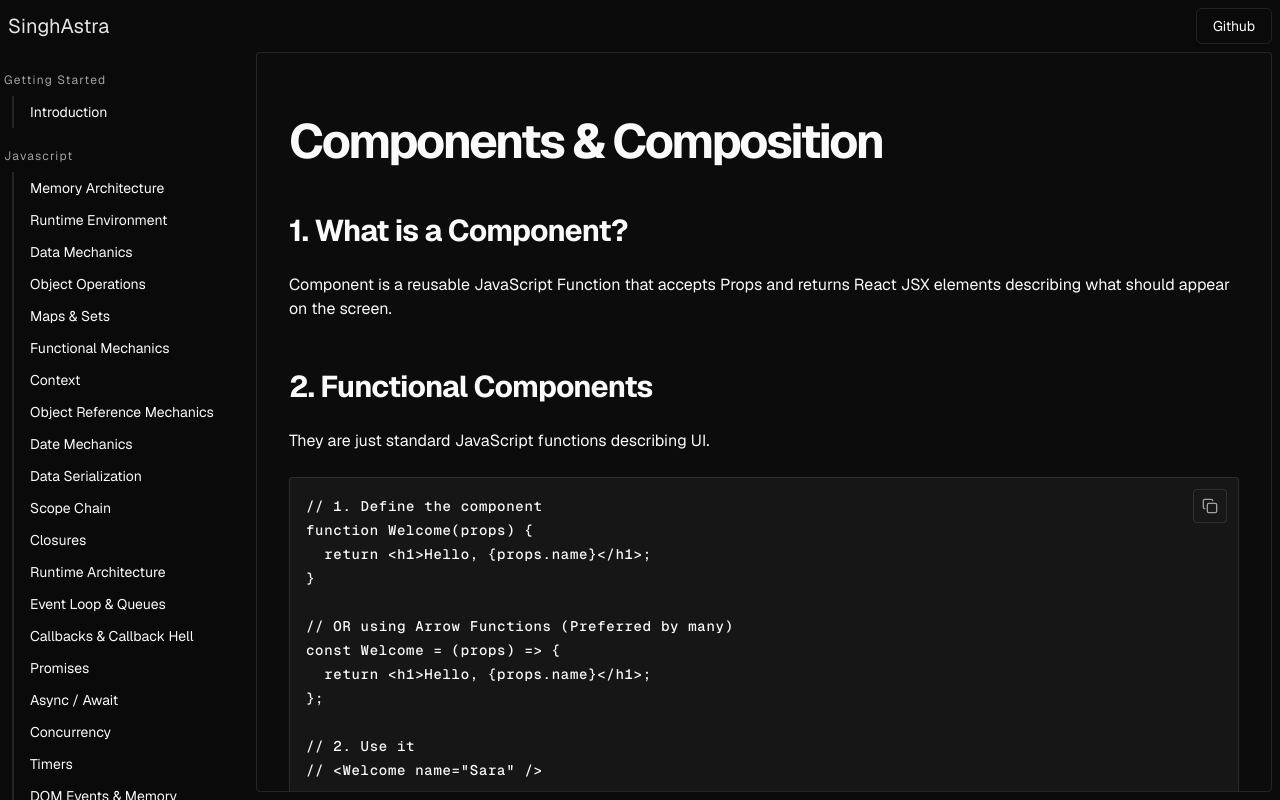
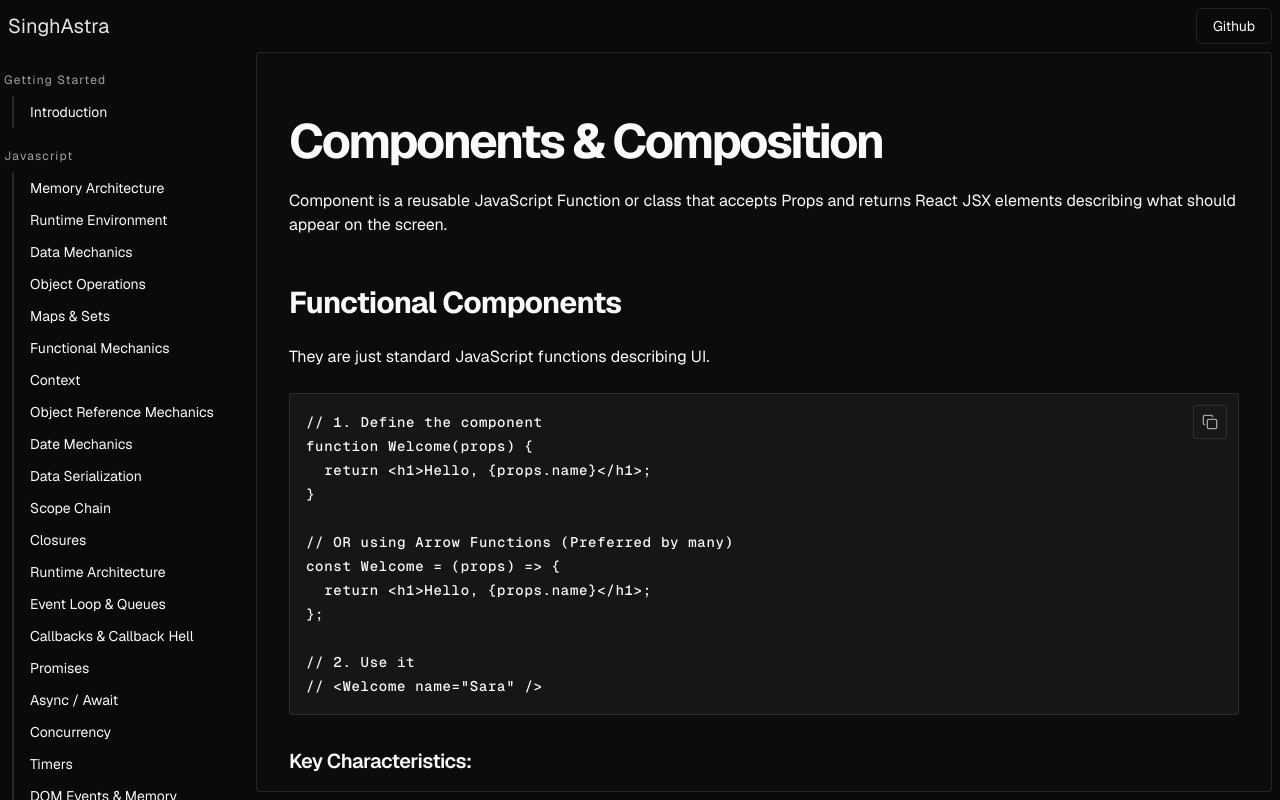
Before and after one commit to SinghAstra/SinghAstra, a Next.js app: page /archive/react/components-composition in a window 1280 px wide. Built offline with nearby package versions, Linux system fonts and the light colour scheme.

Commit message:
Components Composition: Updated

```diff
--- a/app/archive/react/components-composition/page.mdx
+++ b/app/archive/react/components-composition/page.mdx
@@ -6,11 +6,9 @@ excerpt: "Mastering the fundamental building blocks of React: Functional vs. Cla
 
 # Components & Composition
 
-## 1. What is a Component?
+Component is a reusable JavaScript Function or class that accepts Props and returns React JSX elements describing what should appear on the screen.
 
-Component is a reusable JavaScript Function that accepts Props and returns React JSX elements describing what should appear on the screen.
-
-## 2. Functional Components
+## Functional Components
 
 They are just standard JavaScript functions describing UI.
 
@@ -36,13 +34,13 @@ const Welcome = (props) => {
 
 ---
 
-## 3. Class Components
+## Class Components
 
-Before 2019, whenever we needed state, we had to use a Class Component.
+Earlier, whenever we needed state, we had to use a Class Component.
 
 - Inheritance: They inherit from React.Component and must have a render() method.
 - UI Logic: Inside render(), we return JSX describing the UI.
-- Super: super() is called inside the constructor to initialize the parent class so this can be used.
+- Super: super() is called inside the constructor to initialize the parent class.
 - Data: Both state and props are attached to the class instance, so we access them via this.state and this.props.
 - Methods: Arrow Functions live directly on the instance and are accessed via this.
 
@@ -63,7 +61,7 @@ class Welcome extends React.Component {
 
 ---
 
-## 4. Functional vs. Class Components: The Breakdown
+## Functional vs. Class Components: The Breakdown
 
 | Feature          | Functional Components           | Class Components                        |
 | :--------------- | :------------------------------ | :-------------------------------------- |
@@ -76,13 +74,13 @@ class Welcome extends React.Component {
 
 ---
 
-## 5. Component Composition
+## Component Composition
 
 In React, we don't use inheritance (like `class AdminUser extends User`). We use Composition.
 
 Composition means building complex components from simpler ones.
 
-### The `children` Prop
+### The children Prop
 
 This is a special prop that allows us to pass elements inside our component's opening and closing tags.
 
@@ -117,7 +115,7 @@ This pattern is critical for creating reusable layouts (like Modals, Cards, or L
 
 ---
 
-## 6. Practical Example: Counter Component
+## Practical Example: Counter Component
 
 Here is a full example of a React Class Component written in TypeScript. It uses `interface` for typing Props and State.
 
```
